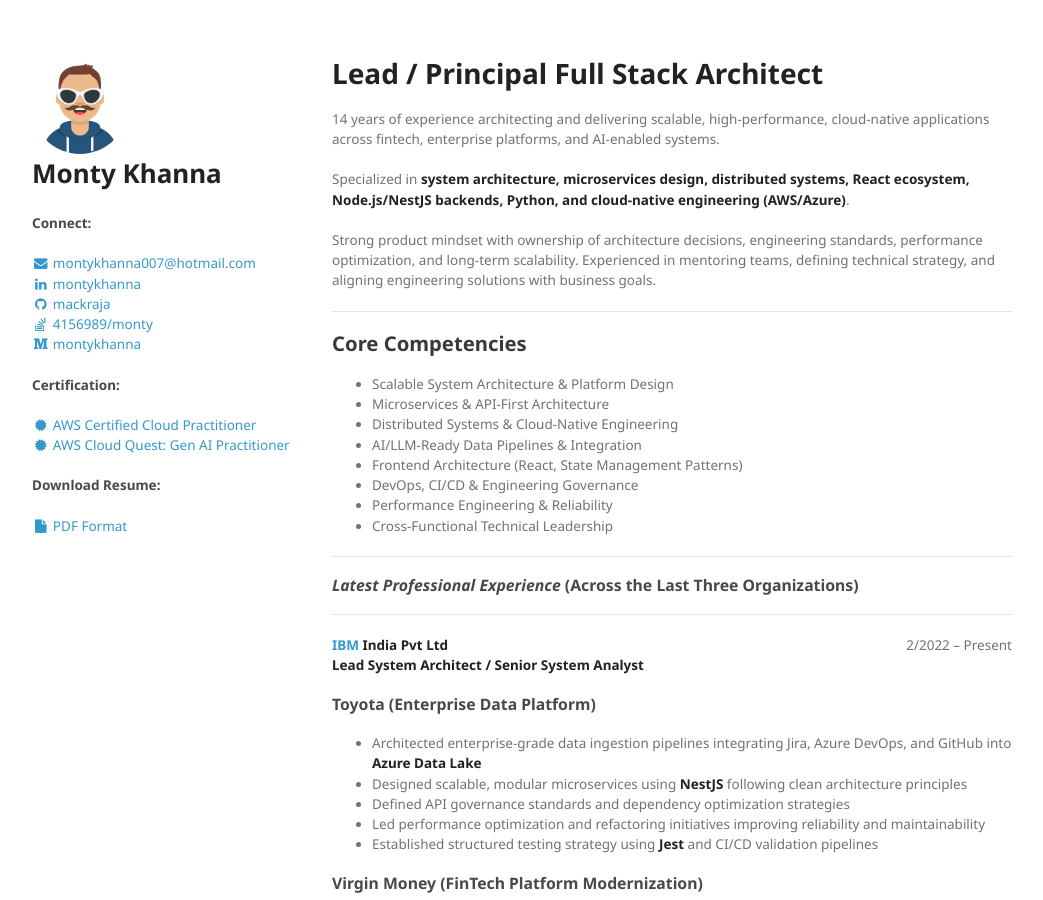
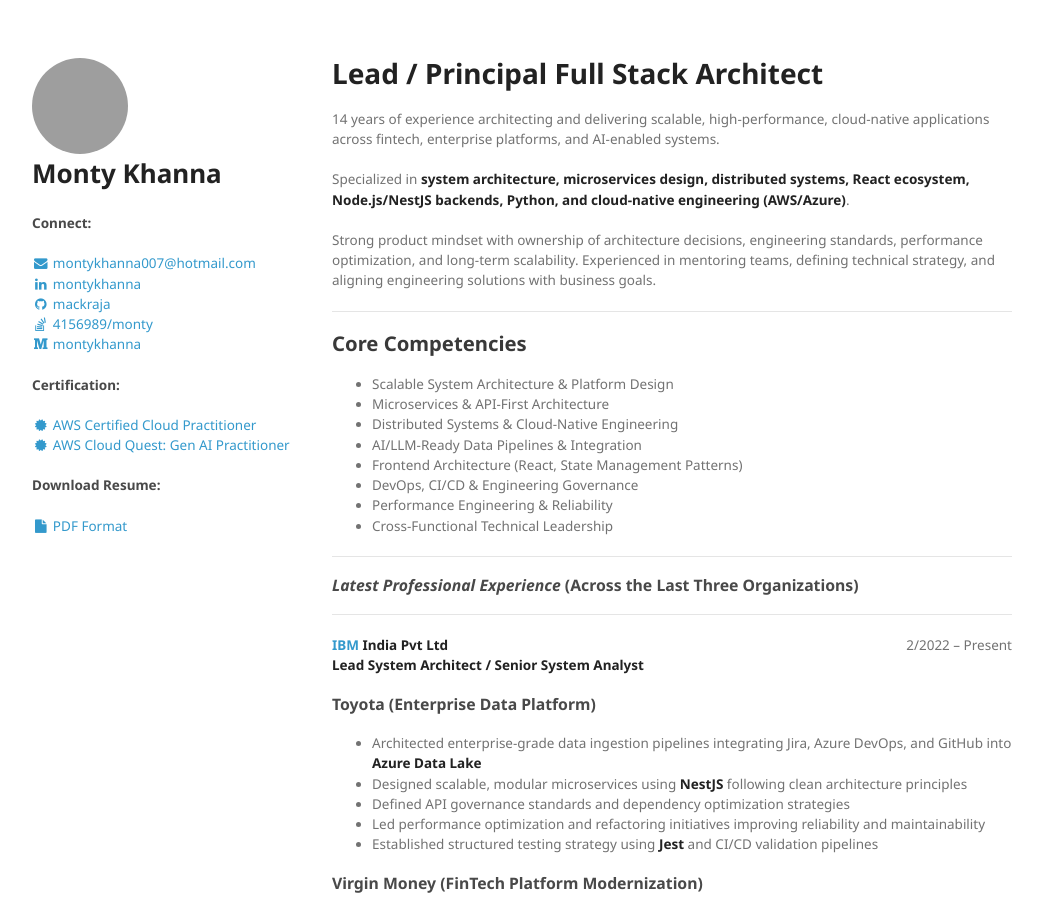
Before and after one commit to mackraja/mackraja.github.io, a Jekyll site: the page built from index.md, in a window 1280 px wide and 900 px high. Shown: the whole window, without its empty margins (118-1161 px from the left). Built offline with Jekyll 4.4.1, drawn with Linux system fonts in a browser that asks for light colours.

Commit message:
Update owner avatar and favicon for improved branding

```diff
--- a/_config.yml
+++ b/_config.yml
@@ -19,7 +19,7 @@
 #
 owner:
   name: Monty Khanna
-  avatar: avataaar.png
+  avatar: monty_pic_1.png
   job: # "<a href=\"https://www.ibm.com/in-en/\" target=\"_blank\">@IBM</a>"
   bio: # "<b>11 years</b> of experience in software development integration of web based application.
 
--- a/_includes/head.html
+++ b/_includes/head.html
@@ -8,7 +8,7 @@
   <meta name="description" content="{% if page.excerpt %}{{ page.excerpt | strip_html | strip_newlines | truncate: 160 }}{% else %}{{ site.description }}{% endif %}">
 
   <!-- <link rel="stylesheet" href="{{ "/css/main.css" | prepend: site.baseurl }}"> -->
-  <link rel="icon" type="image/x-icon" href="{{ "/img/favicon.ico" | prepend: site.baseurl }}">
+  <link rel="icon" type="image/x-icon" href="{{ "/img/monty_icon.ico" | prepend: site.baseurl }}">
   <link rel="stylesheet" href="{{ "/css/styles.css" | prepend: site.baseurl }}">
   <link rel="stylesheet" href="{{ "/css/pygment-trac.css" | prepend: site.baseurl }}">
   <link rel="stylesheet" href="{{ "/css/font-awesome.min.css" | prepend: site.baseurl }}">
```
Also changed, not shown: img/monty_icon.ico (added), 1 other file.
